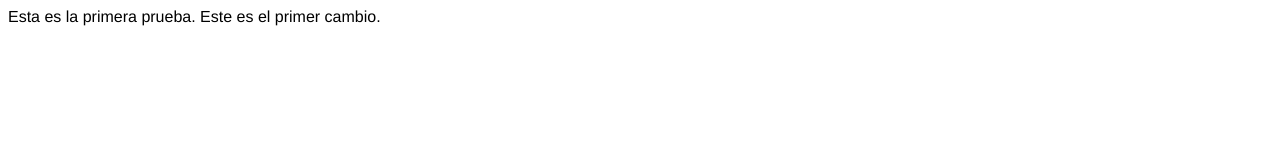
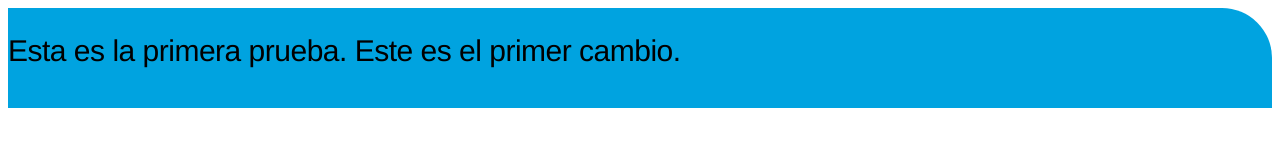
Before and after one commit to peperg86/expediente, a plain HTML site: page index.html in a window 1280 px wide. Drawn offline with Linux system fonts and the light colour scheme.

Commit message:
cabecera en rama nueva

```diff
--- a/index.html
+++ b/index.html
@@ -7,6 +7,8 @@
     <title>Aprendiendo a usar git</title>
 </head>
 <body>
-    Esta es la primera prueba. Este es el primer cambio.
+    <header class= "header">
+        <h1 class="hero-texto"> Esta es la primera prueba. Este es el primer cambio.</h1>
+</header>
 </body>
 </html>
```
